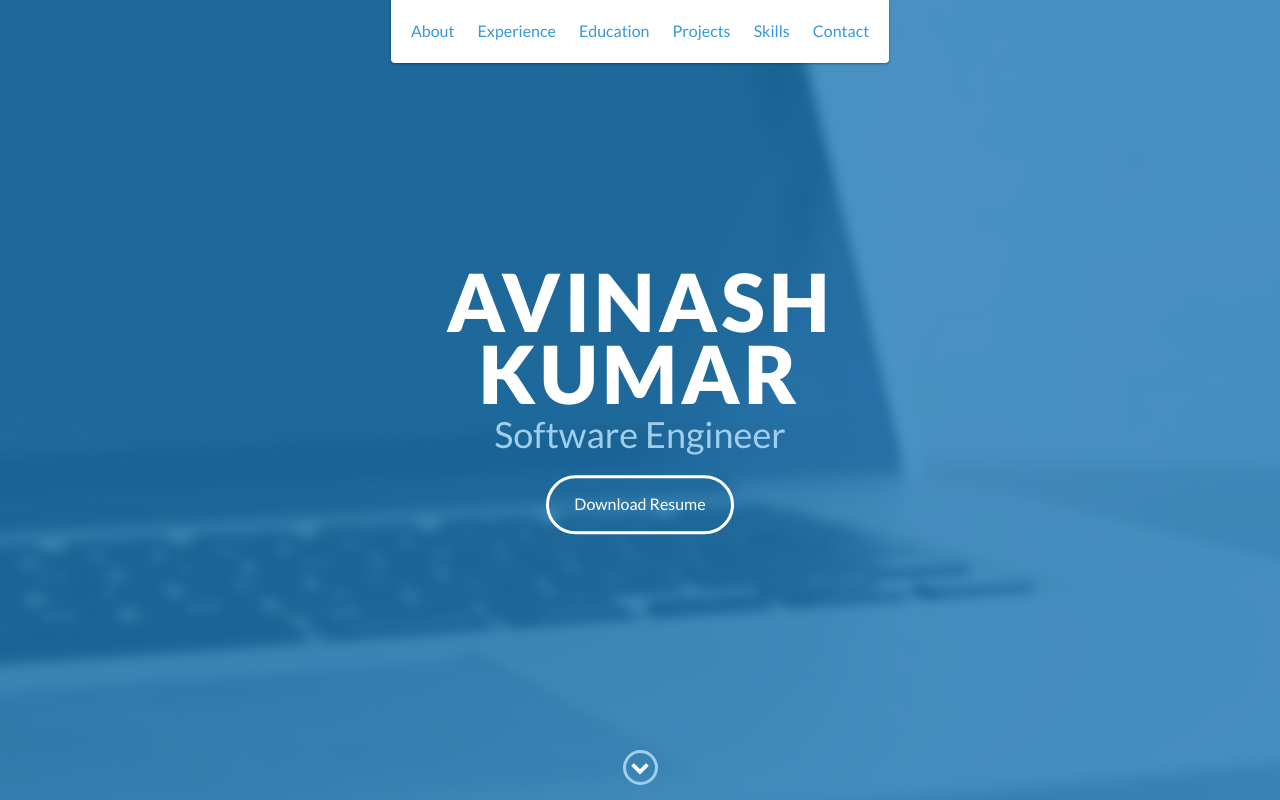
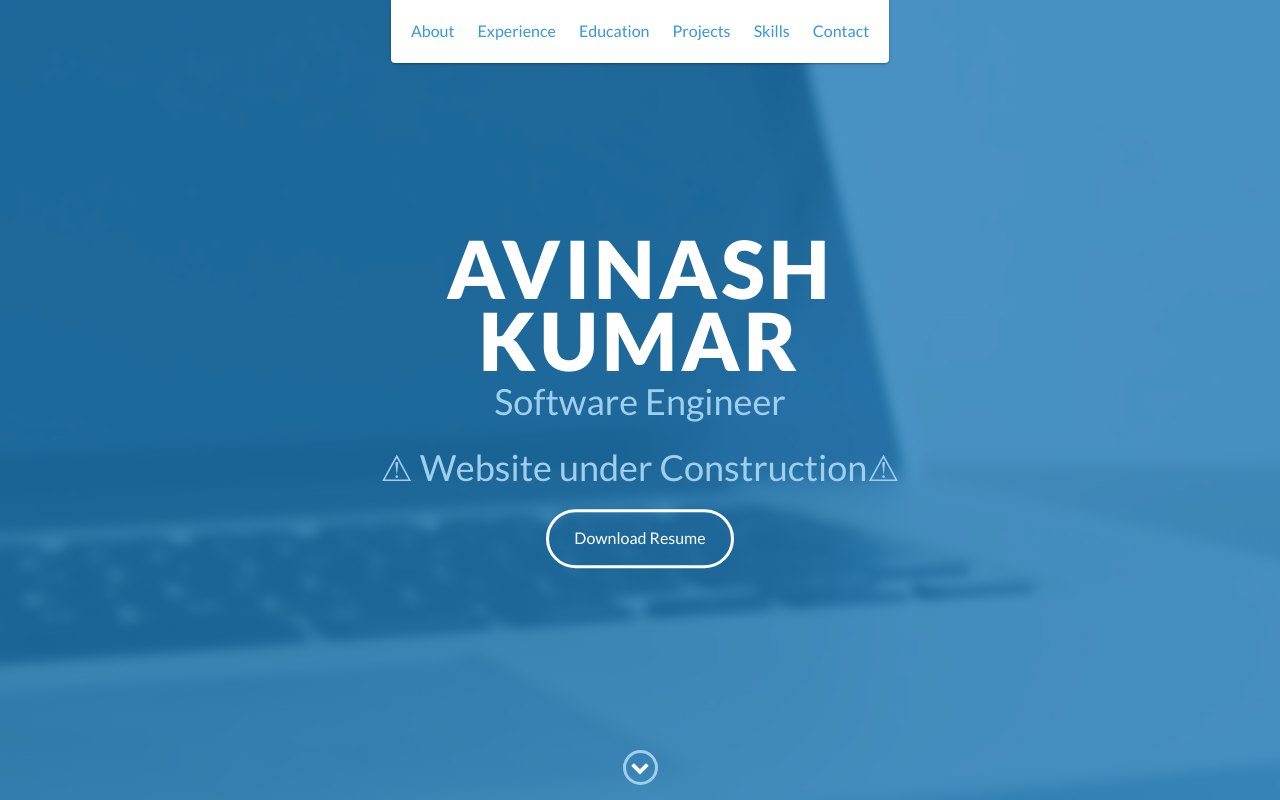
Before and after one commit to achilleslinux/achilleslinux.github.io, a website: page index.html in a window 1280 px wide. Shown: the top 800 px of the page. Drawn offline with nearby package versions, Linux system fonts and the light colour scheme.

Commit message:
added website under construction

```diff
--- a/index.html
+++ b/index.html
@@ -50,6 +50,7 @@
         <div id="lead-content">
             <h1>Avinash Kumar</h1>
             <h2>Software Engineer</h2>
+            <h2><span>&#9888;</span> Website under Construction<span>&#9888;</span> </h2>
             <a href="https://drive.google.com/open?id=1uubXFIDZjfIFoUQRIf0nJ5BxWSxMtYIC" class="btn-rounded-white">Download Resume</a>
         </div>
         <!-- End #lead-content -->
```
